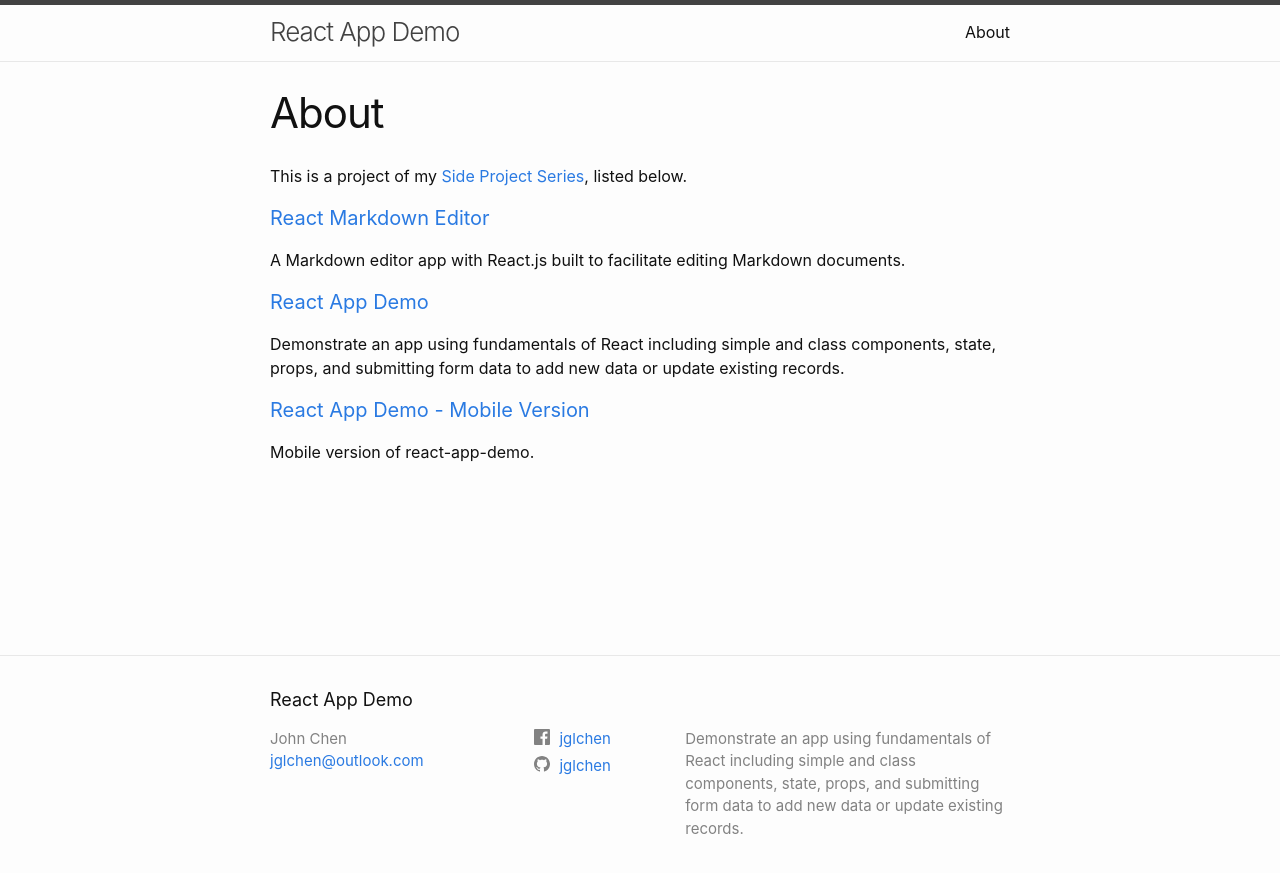
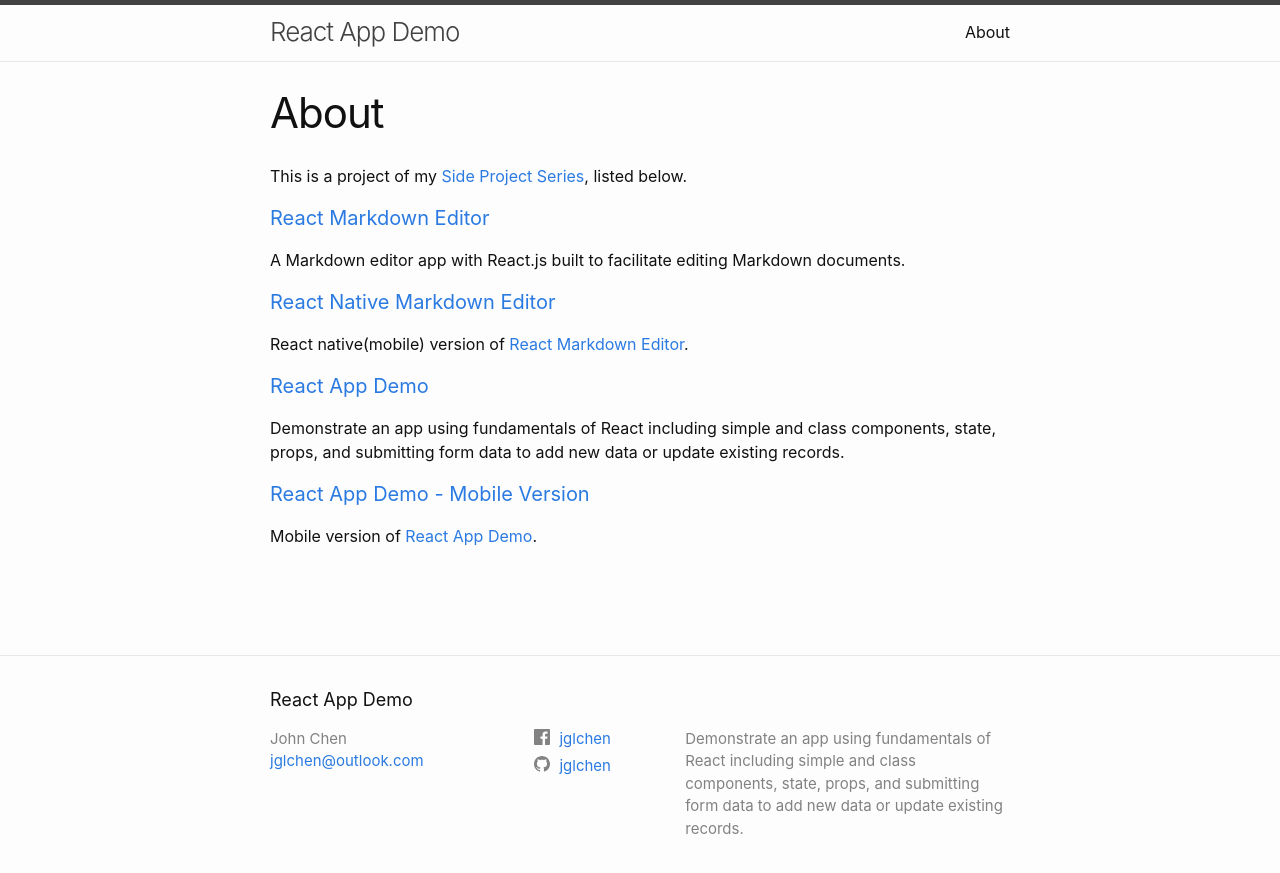
Before and after one commit to jglchen/react-app-demo, a Jekyll site: the page built from about.md, in a window 1280 px wide. Shown: the top 873 px of the page. Built offline with Jekyll 4.4.1, drawn with Linux system fonts in a browser that asks for light colours.

Commit message:
Update about.md

```diff
--- a/about.md
+++ b/about.md
@@ -9,8 +9,11 @@ This is a project of my [Side Project Series](https://jglchen.github.io/), liste
 #### [React Markdown Editor](https://jglchen.github.io/react-md-editor/)
 A Markdown editor app with React.js built to facilitate editing Markdown documents.
 
+#### [React Native Markdown Editor](https://jglchen.github.io/react-native_md-editor/)
+React native(mobile) version of [React Markdown Editor](https://jglchen.github.io/react-md-editor/).
+
 #### [React App Demo](https://jglchen.github.io/react-app-demo/)
 Demonstrate an app using fundamentals of React including simple and class components, state, props, and submitting form data to add new data or update existing records.
 
 #### [React App Demo - Mobile Version](https://jglchen.github.io/react-app-demo-mobile/)
-Mobile version of react-app-demo.
+Mobile version of [React App Demo](https://jglchen.github.io/react-app-demo/).
```
